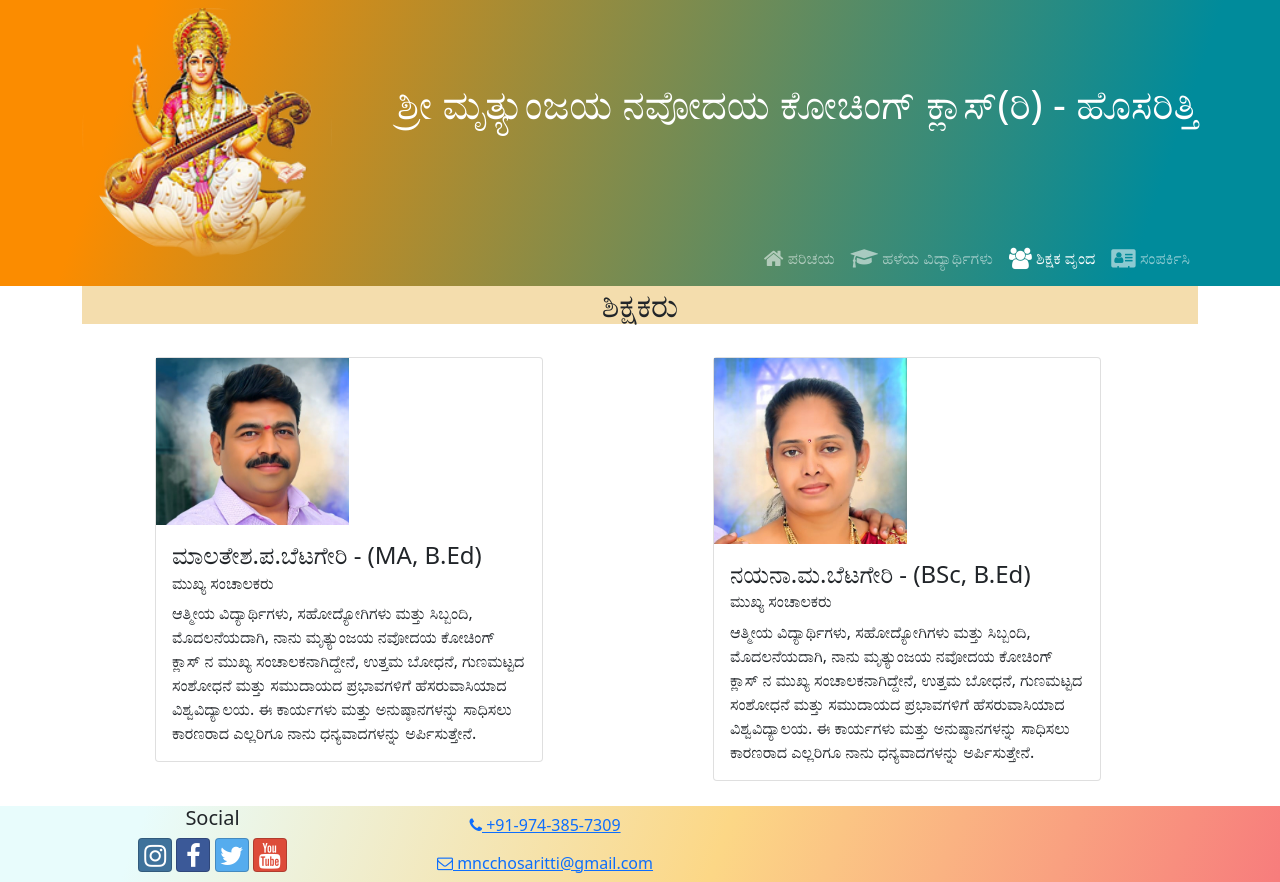
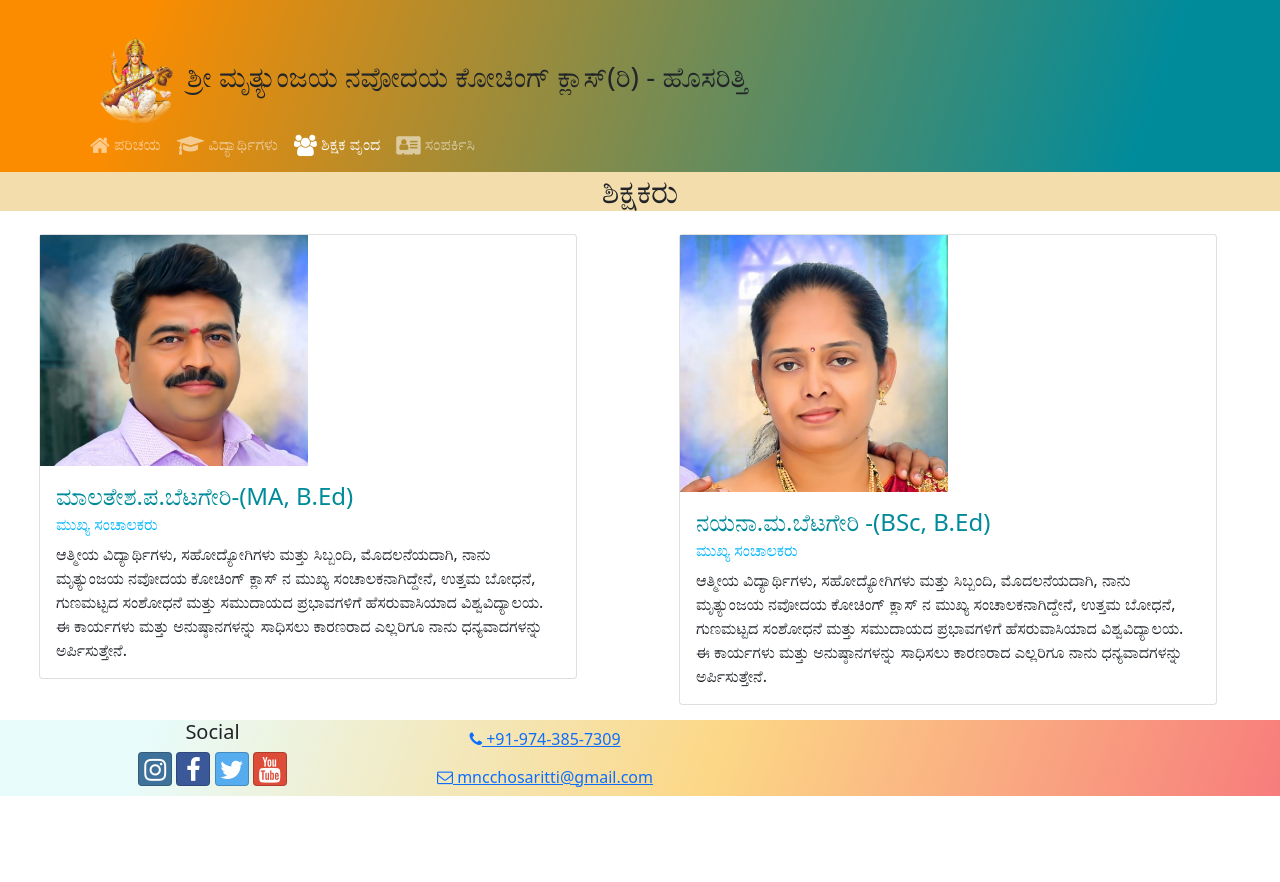
Before and after one commit to mncchosaritti/mncc, a React (Create React App) app: page /teachers in a window 1280 px wide. After the commit the page ends 800 px from the top, so only its background shows below. Built offline with nearby package versions, Linux system fonts and the light colour scheme.

Commit message:
Fixing header content

```diff
--- a/src/App.css
+++ b/src/App.css
@@ -1,6 +1,6 @@
 .logo-image {
-  width: auto;
-  height: 125%;
+  width: 125%;
+  height: auto;
   border-radius: 50%;
 }
 
@@ -10,16 +10,22 @@
   align-content: center;
 }
 
+.teacher-card-title {
+  color: rgba(0, 139, 155, 1);
+}
+
+.teacher-card-subtitle {
+  color: rgb(0, 180, 251);
+}
+
 .batch-header {
   text-align: center;
   background-color: rgb(244, 221, 173);
 }
 
 .teacher-card {
+  margin: 15px;
   border: 2px solid rgba(0, 139, 155, 1);
-  margin: 25px;
-
-
 }
 
 .cardTitle {
--- a/src/App.js
+++ b/src/App.js
@@ -20,7 +20,6 @@ function App() {
         <Route path='teachers' element={<TeachersPage />} />
         <Route path='batches/:batchId' element={<BatchDetailPage />} />
       </Routes>
-
       <Footer />
     </div>
   );
--- a/src/features/comments/CommentList.js
+++ b/src/features/comments/CommentList.js
@@ -7,7 +7,7 @@ const CommentList = (batchId) => {
     const { batchId: selectId } = batchId
     const finalComments = commentsByBatchID(selectId)
     return (
-        <Container>
+        <div>
             {
                 (finalComments.length > 0) ?
                     finalComments.map((comment) => {
@@ -33,7 +33,7 @@ const CommentList = (batchId) => {
                 <br />
                 ವಿವರಣೆ : " ನಿಮ್ಮ ಅನಿಸಿಕೆ, ಅಭಿಪ್ರಾಯ ನಮ್ಮ ಸಂಸ್ಥೆಯನ್ನು ಸದೃಢಗೊಳಿಸಲು ಸಹಾಯವಾಗುತ್ತದೆ "
             </h6>
-        </Container>
+        </div>
     )
 
 }
--- a/src/features/mncc/BatchCard.js
+++ b/src/features/mncc/BatchCard.js
@@ -1,11 +1,13 @@
 import React from 'react';
 import { Link } from 'react-router-dom';
-import { Card, CardImg, CardImgOverlay, CardTitle } from 'reactstrap';
+import { Card, CardImg, CardImgOverlay, CardTitle, Container, Col } from 'reactstrap';
 
 const BatchCard = ({ batch }) => {
     const { id, image, name } = batch // Object de-structuring.
     return (
         <Link to={`${id}`}>
+            <Container>
+                <Col>
                     <Card id={id} className="image-card">
                         <CardImg
                             width="100%"
@@ -18,6 +20,9 @@ const BatchCard = ({ batch }) => {
                             </CardTitle>
                         </CardImgOverlay>
                     </Card>
+                </Col>
+            </Container>
+
         </Link>
     )
 }
--- a/src/features/mncc/BatchList.js
+++ b/src/features/mncc/BatchList.js
@@ -1,12 +1,12 @@
 import React from "react";
 import { ListOfBatch } from './batchSlice'
-import { Col, Row } from 'reactstrap';
+import { Col, Container } from 'reactstrap';
 import BatchCard from "./BatchCard";
 
 const BatchList = () => {
     const completeBatchList = ListOfBatch()
     return (
-        <Row className="ms-auto">
+        <Container className="row">
             {
                 completeBatchList.slice(0).reverse().map((batch) => {
                     console.log("batch ", batch)
@@ -17,7 +17,7 @@ const BatchList = () => {
                     );
                 })
             }
-        </Row>
+        </Container>
     )
 }
 
--- a/src/features/mncc/Header.js
+++ b/src/features/mncc/Header.js
@@ -9,18 +9,35 @@ const Header = () => {
         <Navbar dark className='navbar' sticky='top' expand='md'>
             <Container >
                 <NavbarBrand href='/'>
-                    <Row>
+                    {/* <Row>
                         <Col>
                             <img className='logo-image' src={Logo} alt='MNCC' />
                         </Col>
                         <Col className="header-content">
                             <h1>ಶ್ರೀ ಮೃತ್ಯುಂಜಯ ನವೋದಯ ಕೋಚಿಂಗ್ ಕ್ಲಾಸ್(ರಿ) - ಹೊಸರಿತ್ತಿ</h1>
                         </Col>
-                    </Row>
+                    </Row> */}
+                    {/* <div className="container">
+                        <div className="col-2">
+                            <img className='logo-image' src={Logo} alt='MNCC' />
+                        </div>
+                        <div className="col-10 header-content" ><h1 className="header-title">ಶ್ರೀ ಮೃತ್ಯುಂಜಯ ನವೋದಯ ಕೋಚಿಂಗ್ ಕ್ಲಾಸ್(ರಿ) - ಹೊಸರಿತ್ತಿ</h1></div>
+
+                    </div> */}
+
                 </NavbarBrand>
+                <div className="container">
+                    <div className="row">
+                        <div className="col-1">
+                            <img className='logo-image' src={Logo} alt='MNCC' />
+                        </div>
+                        <div className="col-11 header-content" ><h3 className="header-title">ಶ್ರೀ ಮೃತ್ಯುಂಜಯ ನವೋದಯ ಕೋಚಿಂಗ್ ಕ್ಲಾಸ್(ರಿ) - ಹೊಸರಿತ್ತಿ</h3></div>
+                    </div>
+
+                </div>
                 <NavbarToggler onClick={() => setMenu(!menuOpen)} />
                 <Collapse isOpen={menuOpen} navbar>
-                    <Nav className="ms-auto" navbar onClick={() => setMenu(false)}>
+                    <Nav className="ms-auto col-12" navbar onClick={() => setMenu(false)}>
                         <NavItem >
                             <NavLink className="nav-link" to='/'>
                                 <i className='fa fa-home fa-lg' /> ಪರಿಚಯ
@@ -28,7 +45,7 @@ const Header = () => {
                         </NavItem>
                         <NavItem>
                             <NavLink className="nav-link" to='/batches'>
-                                <i className='fa fa-graduation-cap fa-lg' /> ಹಳೆಯ ವಿದ್ಯಾರ್ಥಿಗಳು
+                                <i className='fa fa-graduation-cap fa-lg' />  ವಿದ್ಯಾರ್ಥಿಗಳು
                             </NavLink>
                         </NavItem>
                         <NavItem>
--- a/src/features/teachers/Teacher.js
+++ b/src/features/teachers/Teacher.js
@@ -7,16 +7,15 @@ const Teacher = ({ teacher }) => {
         <Container key={id} className="col" >
             <Card className="teacher-card">
                 <img
-
                     alt={name}
                     width="50%"
                     src={image}
                 />
                 <CardBody>
-                    <CardTitle>
-                        <h4>{name} - ({education})</h4>
+                    <CardTitle className='teacher-card-title'>
+                        <h4>{name}-({education})</h4>
                     </CardTitle>
-                    <CardSubtitle>
+                    <CardSubtitle className='teacher-card-subtitle'>
                         <h6> {title} </h6>
                     </CardSubtitle>
                     <CardText>
--- a/src/features/teachers/TeachersList.js
+++ b/src/features/teachers/TeachersList.js
@@ -1,5 +1,5 @@
 
-import { Container, Col } from 'reactstrap'
+import { Container, Col, Row } from 'reactstrap'
 import { ListOfTeachers } from './teacherSlice'
 import React from 'react'
 import Teacher from "./Teacher";
@@ -8,21 +8,20 @@ const TeacherList = () => {
     const listOfTeachers = ListOfTeachers()
     console.log("list of teachers -> ", listOfTeachers)
     return (
-        <Container className='row'>
+        <div className='row'>
             {
                 listOfTeachers.map((teacher) => {
                     console.log("Teacher value -> ", teacher)
                     return (
-                        <Col>
-                            <Container>
+                            <Col>
                                 <Teacher teacher={teacher} />
-                            </Container>
-                        </Col>
+                            </Col>
+
                     )
                 })
             }
 
-        </Container>
+        </div>
 
     )
 
--- a/src/pages/BatchDetailPage.js
+++ b/src/pages/BatchDetailPage.js
@@ -1,4 +1,4 @@
-import { Card, CardImg, CardText, CardBody, Container, Col } from 'reactstrap';
+import { Card, CardImg, CardText, CardBody, Container, Col, Row } from 'reactstrap';
 import { useParams } from 'react-router-dom';
 import { SelectById } from '../features/mncc/batchSlice';
 import React from 'react';
@@ -8,17 +8,15 @@ const BatchDetailPage = () => {
     const { batchId } = useParams()
     const selectedBatchById = SelectById(batchId)
     return (
-        <Container key={selectedBatchById.id} md='12' className='m-4'>
-            <Col>
+        <div key={selectedBatchById.id} md='12' className='m-4'>
             <Card>
                 <CardImg top src={selectedBatchById.image} alt={selectedBatchById.name} />
                 <CardBody>
                     <CardText>{selectedBatchById.description}</CardText>
                 </CardBody>
             </Card>
-            </Col>
             <CommentList batchId={batchId} />
-        </Container>
+        </div>
     )
 
 }
--- a/src/pages/BatchPage.js
+++ b/src/pages/BatchPage.js
@@ -6,14 +6,12 @@ import BatchList from '../features/mncc/BatchList';
 const BatchPage = () => {
 
     return (
-        <Container>
+        <div>
             <div className='batch-header'>
-                <Row>
-                    <h2 > ನಮ್ಮ ಹೆಮ್ಮೆಯ ವಿದ್ಯಾರ್ಥಿಗಳು  </h2>
-                </Row>
+                <h2 > ನಮ್ಮ ಹೆಮ್ಮೆಯ ವಿದ್ಯಾರ್ಥಿಗಳು  </h2>
             </div>
             <BatchList />
-        </Container>
+        </div>
     )
 }
 
--- a/src/pages/TeachersPage.js
+++ b/src/pages/TeachersPage.js
@@ -4,14 +4,14 @@ import TeacherList from '../features/teachers/TeachersList'
 
 const TeachersPage = () => {
     return (
-        <Container>
+        <div>
             <div className='batch-header'>
                 <h2>ಶಿಕ್ಷಕರು</h2>
             </div>
             <Row>
                 <TeacherList />
             </Row>
-        </Container>
+        </div>
     )
 }
 
```
Also changed, not shown: src/app/assets/Manakawada_shree.jpeg (deleted). Lines whose indentation alone changed are shown as unchanged.
